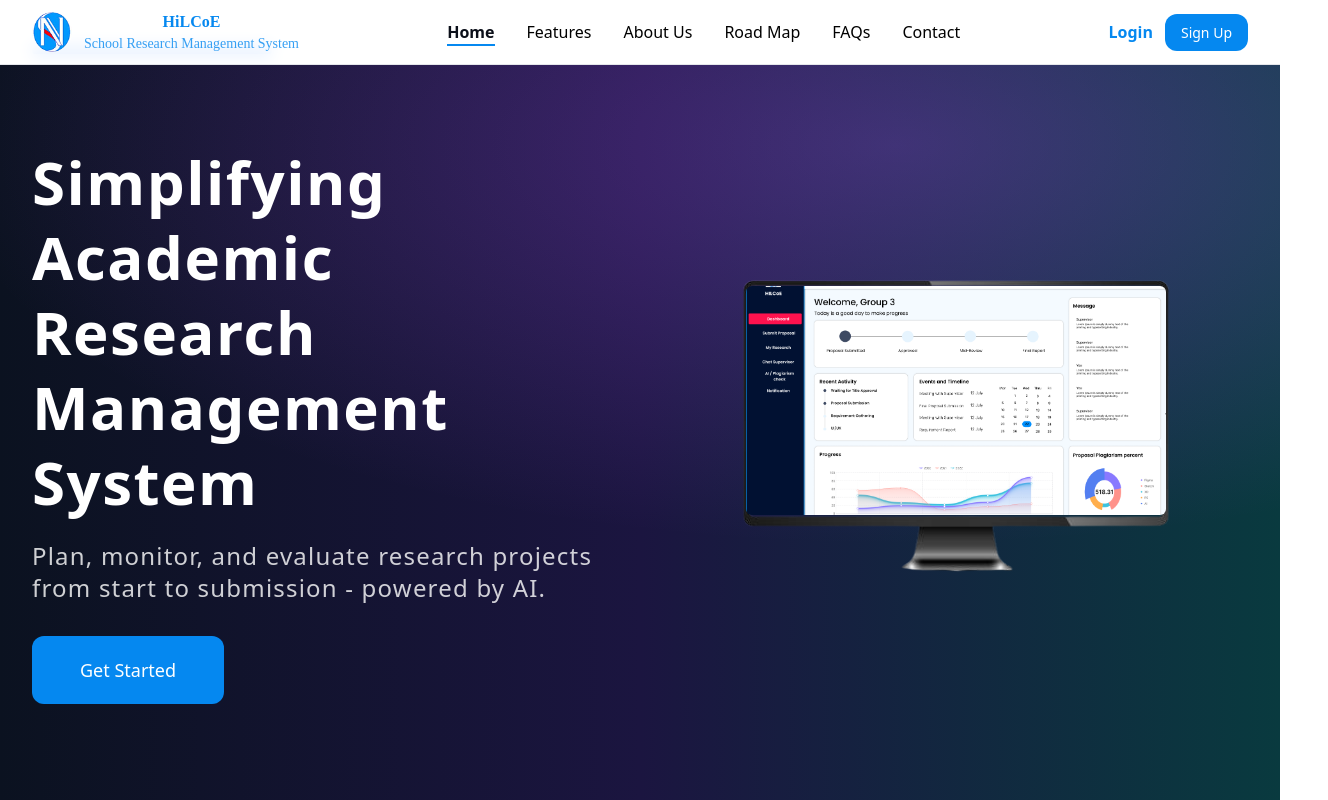
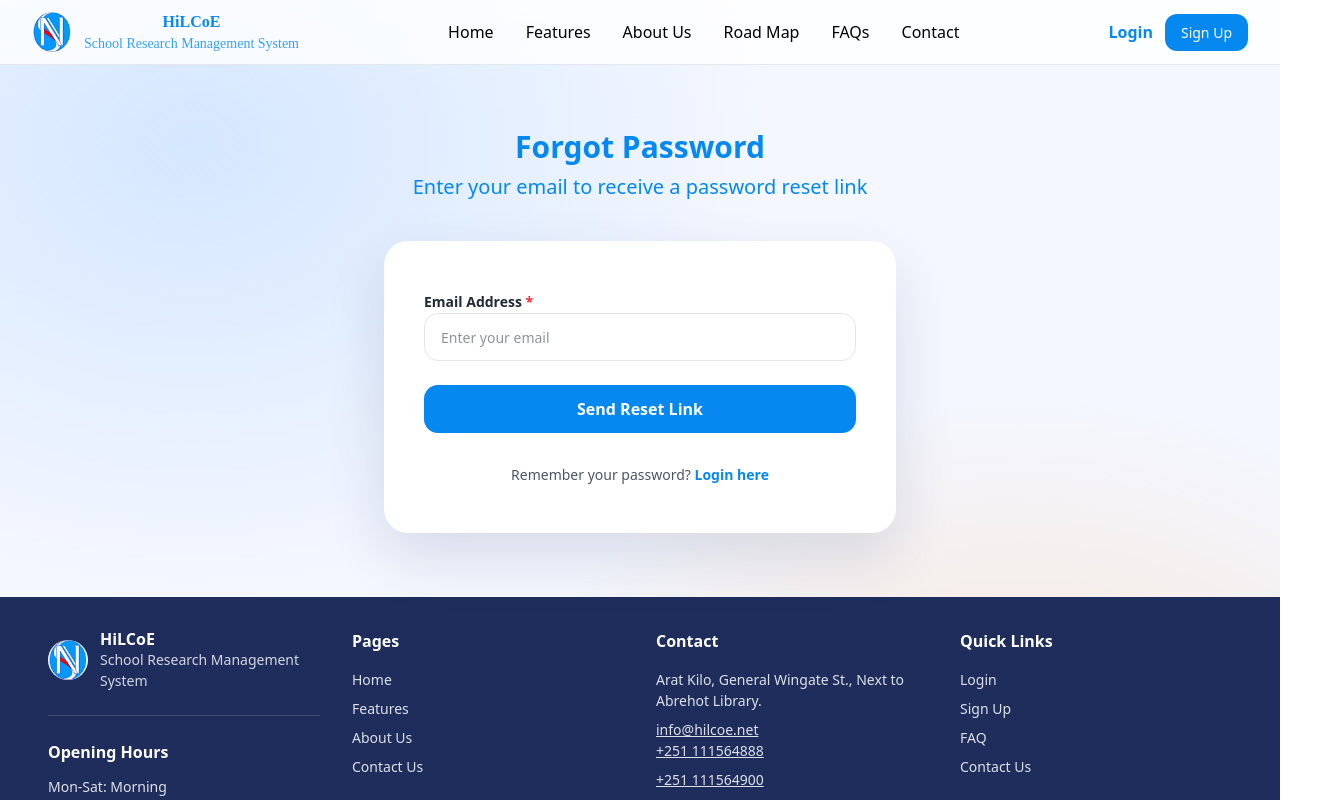
Before and after one commit to RhodasDemissew/HiLCoE-RMS, a React (Vite) app in the folder CLIENT/: page /forgot-password in a window 1280 px wide. Before the commit this address led to /. Shown: the top 800 px of the page, 1328 px wide, since content can reach past the window. Built offline with nearby package versions, Linux system fonts and the light colour scheme; no server answers; a web font is replaced by a local one.

Commit message:
Final Touches

```diff
--- a/CLIENT/src/app/App.jsx
+++ b/CLIENT/src/app/App.jsx
@@ -4,6 +4,7 @@ import Landing from "../features/landing/pages/Landing.jsx";
 import Verify from "../features/auth/pages/Verify.jsx";
 import SignUp from "../features/auth/pages/SignUp.jsx";
 import Login from "../features/auth/pages/Login.jsx";
+import ForgotPassword from "../features/auth/pages/ForgotPassword.jsx";
 import Reset from "../features/auth/pages/Reset.jsx";
 import Faq from "../features/site/pages/Faq.jsx";
 import Contact from "../features/site/pages/Contact.jsx";
@@ -20,6 +21,7 @@ export default function App() {
         <Route path="/verify" element={<Verify />} />
         <Route path="/signup" element={<SignUp />} />
         <Route path="/login" element={<Login />} />
+        <Route path="/forgot-password" element={<ForgotPassword />} />
         <Route path="/reset" element={<Reset />} />
         <Route path="/faq" element={<Faq />} />
         <Route path="/contact" element={<Contact />} />
--- /dev/null
+++ b/CLIENT/src/features/auth/pages/ForgotPassword.jsx
@@ -0,0 +1,167 @@
+import { useState } from "react";
+import { useNavigate, Link } from "react-router-dom";
+import Header from "../../../shared/components/layout/Header.jsx";
+import Footer from "../../../shared/components/layout/Footer.jsx";
+import Container from "../../../shared/components/ui/Container.jsx";
+import { api } from "../../../api/client.js";
+import { validateEmail } from "../../../shared/utils/validation.js";
+
+export default function ForgotPassword() {
+  const navigate = useNavigate();
+  const [email, setEmail] = useState("");
+  const [errors, setErrors] = useState({});
+  const [touched, setTouched] = useState({});
+  const [loading, setLoading] = useState(false);
+  const [success, setSuccess] = useState(false);
+  const [message, setMessage] = useState("");
+
+  function handleEmailChange(event) {
+    const value = event.target.value;
+    setEmail(value);
+
+    // Clear error when user starts typing
+    if (errors.email) {
+      setErrors(prev => ({ ...prev, email: '' }));
+    }
+  }
+
+  function handleEmailBlur() {
+    setTouched(prev => ({ ...prev, email: true }));
+    validateEmailField();
+  }
+
+  function validateEmailField() {
+    const result = validateEmail(email);
+    setErrors(prev => ({ ...prev, email: result.message }));
+    return result.isValid;
+  }
+
+  async function handleSubmit(event) {
+    event.preventDefault();
+    setMessage("");
+
+    // Mark field as touched
+    setTouched({ email: true });
+
+    // Validate field
+    const isEmailValid = validateEmailField();
+
+    if (!isEmailValid) {
+      return;
+    }
+
+    setLoading(true);
+    try {
+      const res = await api("/auth/reset/request", {
+        method: "POST",
+        body: JSON.stringify({ email }),
+      });
+      const data = await res.json();
+      if (!res.ok) {
+        throw new Error(data?.error || "Failed to send reset email");
+      }
+
+      // Success - show message
+      setSuccess(true);
+      const isDev = import.meta.env?.MODE === 'development' || window.location.hostname === 'localhost';
+      if (isDev && data.reset_token) {
+        setMessage(`Reset token (dev only): ${data.reset_token}\nReset link: ${data.link || '/reset?token=' + data.reset_token}`);
+      } else {
+        setMessage("If an account with that email exists, a password reset link has been sent. Please check your email.");
+      }
+    } catch (err) {
+      setSuccess(false);
+      setErrors({ general: err.message || "Failed to send reset email" });
+    } finally {
+      setLoading(false);
+    }
+  }
+
+  return (
+    <div className="min-h-screen bg-login-gradient">
+      <Header />
+      <main className="py-8 md:py-16">
+        <Container className="flex justify-center px-4">
+          <div className="w-full max-w-md md:max-w-lg text-center">
+            <h1 className="text-2xl md:text-3xl font-semibold text-[color:var(--neutral-900)]">
+              <span className="text-[color:var(--brand-600)]">Forgot Password</span>
+            </h1>
+            <p className="mt-2 text-lg md:text-xl font-medium text-[color:var(--brand-600)]">
+              Enter your email to receive a password reset link
+            </p>
+
+            <div className="mt-8 md:mt-10 rounded-[24px] bg-white px-6 md:px-10 py-8 md:py-12 text-left shadow-[0_24px_60px_rgba(8,26,66,0.12)]">
+              {success ? (
+                <div className="space-y-4">
+                  <div className="rounded-xl bg-emerald-50 px-4 py-3 text-sm font-medium text-emerald-700 whitespace-pre-wrap">
+                    {message}
+                  </div>
+                  <div className="flex gap-3">
+                    <button
+                      onClick={() => {
+                        setSuccess(false);
+                        setEmail("");
+                        setMessage("");
+                        setErrors({});
+                        setTouched({});
+                      }}
+                      className="btn-secondary w-full rounded-[14px] py-3 text-base font-semibold"
+                    >
+                      Send Another Email
+                    </button>
+                    <Link
+                      to="/login"
+                      className="btn w-full rounded-[14px] py-3 text-base font-semibold text-center"
+                    >
+                      Back to Login
+                    </Link>
+                  </div>
+                </div>
+              ) : (
+                <form className="space-y-4 md:space-y-6" onSubmit={handleSubmit}>
+                  <div className="space-y-2">
+                    <label className="text-sm font-semibold text-[color:var(--neutral-800)]" htmlFor="email">
+                      Email Address <span className="text-red-500">*</span>
+                    </label>
+                    <input
+                      id="email"
+                      type="email"
+                      value={email}
+                      onChange={handleEmailChange}
+                      onBlur={handleEmailBlur}
+                      placeholder="Enter your email"
+                      className={`h-12 w-full rounded-[14px] border px-4 text-sm text-[color:var(--neutral-800)] outline-none transition focus:shadow-[0_0_0_3px_rgba(5,136,240,0.18)] ${
+                        touched.email && errors.email
+                          ? 'border-red-500 focus:border-red-500'
+                          : 'border-[color:var(--neutral-200)] focus:border-[color:var(--brand-600)]'
+                      }`}
+                      required
+                    />
+                    {touched.email && errors.email && (
+                      <p className="text-sm text-red-500">{errors.email}</p>
+                    )}
+                  </div>
+
+                  {errors.general && <p className="text-sm font-medium text-red-500">{errors.general}</p>}
+
+                  <button
+                    type="submit"
+                    disabled={loading}
+                    className="btn w-full rounded-[14px] py-3 text-base font-semibold disabled:cursor-not-allowed disabled:opacity-60"
+                  >
+                    {loading ? "Sending..." : "Send Reset Link"}
+                  </button>
+                </form>
+              )}
+
+              <p className="mt-6 md:mt-8 text-center text-sm text-[color:var(--neutral-600)]">
+                Remember your password? <Link to="/login" className="font-semibold text-[color:var(--brand-600)] hover:underline">Login here</Link>
+              </p>
+            </div>
+          </div>
+        </Container>
+      </main>
+      <Footer />
+    </div>
+  );
+}
--- a/CLIENT/src/features/auth/pages/Login.jsx
+++ b/CLIENT/src/features/auth/pages/Login.jsx
@@ -1,5 +1,5 @@
 import { useEffect, useState } from "react";
-import { useLocation, useNavigate } from "react-router-dom";
+import { useLocation, useNavigate, Link } from "react-router-dom";
 import Header from "../../../shared/components/layout/Header.jsx";
 import Footer from "../../../shared/components/layout/Footer.jsx";
 import Container from "../../../shared/components/ui/Container.jsx";
@@ -27,7 +27,44 @@ export default function Login() {
     if (rememberFlag) {
       setRemember(true);
     }
-  }, []);
+
+    // Check if user is already logged in (has valid token)
+    const token = localStorage.getItem("token");
+    if (token) {
+      // Verify token is still valid by checking /auth/me
+      api("/auth/me")
+        .then(res => {
+          if (res.ok) {
+            // User is logged in, redirect to appropriate dashboard
+            return res.json();
+          } else {
+            // Invalid token, clear it
+            localStorage.removeItem("token");
+            localStorage.removeItem("userRole");
+            localStorage.removeItem("rememberMe");
+          }
+        })
+        .then(data => {
+          if (data?.role) {
+            localStorage.setItem('userRole', data.role);
+            const role = String(data.role).toLowerCase();
+            let redirect = '/researcher';
+            if (role.includes('coordinator')) {
+              redirect = '/coordinator';
+            } else if (role.includes('supervisor') || role.includes('advisor')) {
+              redirect = '/supervisor';
+            }
+            navigate(redirect, { replace: true });
+          }
+        })
+        .catch(() => {
+          // Token invalid or error, clear it
+          localStorage.removeItem("token");
+          localStorage.removeItem("userRole");
+          localStorage.removeItem("rememberMe");
+        });
+    }
+  }, [navigate]);
 
   function handleEmailChange(event) {
     const value = event.target.value;
@@ -93,7 +130,7 @@ export default function Login() {
     try {
       const res = await api("/auth/login", {
         method: "POST",
-        body: JSON.stringify({ email, password }),
+        body: JSON.stringify({ email, password, rememberMe: remember }),
       });
       const data = await res.json();
       if (!res.ok) {
@@ -204,12 +241,12 @@ export default function Login() {
                     Remember me
                   </label>
 
-                  <a
-                    href="/forgot-password"
+                  <Link
+                    to="/forgot-password"
                     className="text-sm font-semibold text-[color:var(--brand-600)] hover:underline"
                   >
                     Forgot password?
-                  </a>
+                  </Link>
                 </div>
 
                 {errors.general && <p className="text-sm font-medium text-red-500">{errors.general}</p>}
--- a/CLIENT/src/features/auth/pages/Reset.jsx
+++ b/CLIENT/src/features/auth/pages/Reset.jsx
@@ -1,11 +1,10 @@
 import { useEffect, useState } from "react";
-import { useNavigate, useSearchParams } from "react-router-dom";
+import { useNavigate, useSearchParams, Link } from "react-router-dom";
 import { api } from "../../../api/client.js";
 
 export default function Reset() {
   const [params] = useSearchParams();
   const [token, setToken] = useState("");
-  const [email, setEmail] = useState("");
   const [password, setPassword] = useState("");
   const [confirm, setConfirm] = useState("");
   const [error, setError] = useState("");
@@ -23,8 +22,8 @@ export default function Reset() {
     setError("");
     setSuccess("");
     if (!token.trim()) return setError("Reset token is required");
-    if (!email.trim()) return setError("Email is required");
     if (!password.trim()) return setError("Password is required");
+    if (password.length < 8) return setError("Password must be at least 8 characters");
     if (password !== confirm) return setError("Passwords do not match");
     setSubmitting(true);
     try {
@@ -35,8 +34,8 @@ export default function Reset() {
       });
       const data = await res.json().catch(() => ({}));
       if (!res.ok) throw new Error(data?.error || 'Failed to set password');
-      setSuccess('Password updated. You can now log in.');
-      setTimeout(() => navigate('/login', { replace: true }), 1000);
+      setSuccess('Password updated successfully. Redirecting to login...');
+      setTimeout(() => navigate('/login', { replace: true }), 2000);
     } catch (err) {
       setError(err.message || 'Failed to set password');
     } finally {
@@ -52,30 +51,32 @@ export default function Reset() {
 
         <form className="mt-6 space-y-4" onSubmit={handleSubmit}>
           <div>
-            <label htmlFor="email" className="block text-sm font-semibold text-[color:var(--neutral-800)]">Email</label>
-            <input id="email" type="email" value={email} onChange={(e) => setEmail(e.target.value)} className="mt-1 w-full rounded-xl border border-[color:var(--neutral-200)] px-4 py-2.5 text-sm focus:border-[color:var(--brand-600)] focus:outline-none" placeholder="your.email@domain.com" />
-          </div>
-          <div>
             <label htmlFor="token" className="block text-sm font-semibold text-[color:var(--neutral-800)]">Reset Token</label>
-            <input id="token" type="text" value={token} onChange={(e) => setToken(e.target.value)} className="mt-1 w-full rounded-xl border border-[color:var(--neutral-200)] px-4 py-2.5 text-sm focus:border-[color:var(--brand-600)] focus:outline-none" placeholder="Paste token or open /reset?token=..." />
+            <input id="token" type="text" value={token} onChange={(e) => setToken(e.target.value)} className="mt-1 w-full rounded-xl border border-[color:var(--neutral-200)] px-4 py-2.5 text-sm focus:border-[color:var(--brand-600)] focus:outline-none" placeholder="Paste token from email or open /reset?token=..." />
+            <p className="mt-1 text-xs text-[color:var(--neutral-600)]">If you clicked a link from your email, the token should be pre-filled.</p>
           </div>
           <div>
             <label htmlFor="password" className="block text-sm font-semibold text-[color:var(--neutral-800)]">New Password</label>
-            <input id="password" type="password" value={password} onChange={(e) => setPassword(e.target.value)} className="mt-1 w-full rounded-xl border border-[color:var(--neutral-200)] px-4 py-2.5 text-sm focus:border-[color:var(--brand-600)] focus:outline-none" />
+            <input id="password" type="password" value={password} onChange={(e) => setPassword(e.target.value)} className="mt-1 w-full rounded-xl border border-[color:var(--neutral-200)] px-4 py-2.5 text-sm focus:border-[color:var(--brand-600)] focus:outline-none" placeholder="Minimum 8 characters" />
+            <p className="mt-1 text-xs text-[color:var(--neutral-600)]">Password must be at least 8 characters long.</p>
           </div>
           <div>
             <label htmlFor="confirm" className="block text-sm font-semibold text-[color:var(--neutral-800)]">Confirm Password</label>
-            <input id="confirm" type="password" value={confirm} onChange={(e) => setConfirm(e.target.value)} className="mt-1 w-full rounded-xl border border-[color:var(--neutral-200)] px-4 py-2.5 text-sm focus:border-[color:var(--brand-600)] focus:outline-none" />
+            <input id="confirm" type="password" value={confirm} onChange={(e) => setConfirm(e.target.value)} className="mt-1 w-full rounded-xl border border-[color:var(--neutral-200)] px-4 py-2.5 text-sm focus:border-[color:var(--brand-600)] focus:outline-none" placeholder="Re-enter password" />
           </div>
 
           {error && (<p className="rounded-xl bg-red-50 px-4 py-3 text-sm font-medium text-red-600">{error}</p>)}
           {success && (<p className="rounded-xl bg-emerald-50 px-4 py-3 text-sm font-medium text-emerald-700">{success}</p>)}
 
           <div className="flex items-center justify-end gap-3">
-            <button type="button" className="rounded-xl border border-[color:var(--neutral-200)] px-4 py-2 text-sm font-semibold text-[color:var(--neutral-600)] hover:bg-[color:var(--neutral-100)]" onClick={() => { setToken(''); setPassword(''); setConfirm(''); setError(''); setSuccess(''); }} disabled={submitting}>Clear</button>
-            <button type="submit" className="rounded-xl bg-[color:var(--brand-600)] px-5 py-2 text-sm font-semibold text-white shadow-sm transition hover:bg-[color:var(--brand-500)] disabled:opacity-60" disabled={submitting}>{submitting ? 'Saving…' : 'Set Password'}</button>
+            <Link to="/forgot-password" className="rounded-xl border border-[color:var(--neutral-200)] px-4 py-2 text-sm font-semibold text-[color:var(--neutral-600)] hover:bg-[color:var(--neutral-100)]" onClick={() => { setToken(''); setPassword(''); setConfirm(''); setError(''); setSuccess(''); }}>Request New Token</Link>
+            <button type="submit" className="rounded-xl bg-[color:var(--brand-600)] px-5 py-2 text-sm font-semibold text-white shadow-sm transition hover:bg-[color:var(--brand-500)] disabled:opacity-60" disabled={submitting}>{submitting ? 'Updating Password…' : 'Update Password'}</button>
           </div>
         </form>
+
+        <p className="mt-4 text-center text-sm text-[color:var(--neutral-600)]">
+          <Link to="/login" className="font-semibold text-[color:var(--brand-600)] hover:underline">Back to Login</Link>
+        </p>
       </div>
     </div>
   );
```
Also changed, not shown: 2 other files (tests, documents, lock files or other folders).
